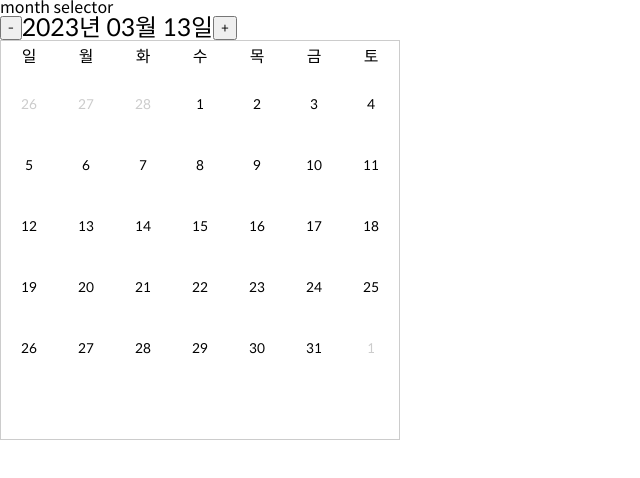
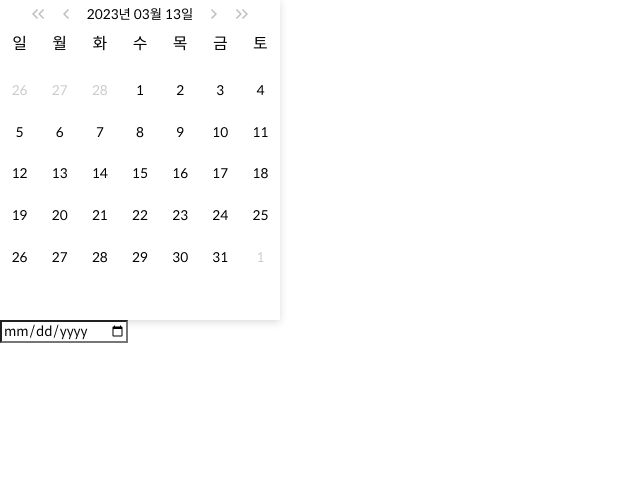
Before and after one commit to te-ing/fe-study, a React (Create React App) app in the folder calendar/: page / in a window 1280 px wide. Shown: the top 478 px of the page, without its empty margins (0-640 px from the left). Built offline with nearby package versions, Linux system fonts and the light colour scheme.

Commit message:
feat: 날짜변경 헤더 구현 및 리팩토링

```diff
--- a/calendar/src/App.tsx
+++ b/calendar/src/App.tsx
@@ -1,32 +1,29 @@
+import Header from "components/header/Header";
 import MonthView from "components/month/MonthView";
+import styles from "scss/app.module.scss";
 import dayjs from "dayjs";
 import { useState } from "react";
 import "scss/index.scss";
 
 function App() {
-  const [count, setCount] = useState<number>(0);
-  const currMonth = dayjs().subtract(-count, "M");
-  const monthIncrement = () => {
-    setCount(count + 1);
-  };
-
-  const monthDecrement = () => {
-    setCount(count - 1);
-  };
+  const [month, setMonth] = useState<number>(0);
+  const currMonth = dayjs().subtract(-month, "M");
+  const increment = (level: "year" | "month") => (level === "month" ? setMonth(month - 1) : setMonth(month - 12));
+  const decrement = (level: "year" | "month") => (level === "month" ? setMonth(month + 1) : setMonth(month + 12));
+  const reset = () => setMonth(0);
 
   return (
     <>
-      <p>month selector</p>
-      <div style={{ display: "flex" }}>
-        <button type="button" onClick={monthDecrement}>
-          -
-        </button>
-        <p style={{ fontSize: "24px" }}>{currMonth.format("YYYY년 MM월 DD일")}</p>
-        <button type="button" onClick={monthIncrement}>
-          +
-        </button>
+      <div className={styles.wrapper}>
+        <Header
+          date={currMonth}
+          increase={(level) => increment(level)}
+          decrease={(level) => decrement(level)}
+          reset={reset}
+        />
+        <MonthView date={currMonth} />
       </div>
-      <MonthView date={currMonth} />
+      <input type="date" />
     </>
   );
 }
--- /dev/null
+++ b/calendar/src/components/header/Header.tsx
@@ -0,0 +1,35 @@
+import MonthView from "components/month/MonthView";
+import dayjs from "dayjs";
+import styles from "scss/components/header/header.module.scss";
+import { DoubleArrow, SingleArrow } from "scss/svg";
+
+type TProps = {
+  date: dayjs.ConfigType;
+  increase: (level: "month" | "year") => void;
+  decrease: (level: "month" | "year") => void;
+  reset: () => void;
+};
+
+function Header({ date, increase, decrease, reset }: TProps) {
+  return (
+    <div className={styles.wrapper}>
+      <button type="button" onClick={() => increase("year")} className={styles.reverse}>
+        <DoubleArrow />
+      </button>
+      <button type="button" onClick={() => increase("month")} className={styles.reverse}>
+        <SingleArrow />
+      </button>
+      <button type="button" onClick={reset}>
+        {dayjs(date).format("YYYY년 MM월 DD일")}
+      </button>
+      <button type="button" onClick={() => decrease("month")}>
+        <SingleArrow />
+      </button>
+      <button type="button" onClick={() => decrease("year")}>
+        <DoubleArrow />
+      </button>
+    </div>
+  );
+}
+
+export default Header;
--- a/calendar/src/components/month/MonthView.tsx
+++ b/calendar/src/components/month/MonthView.tsx
@@ -1,4 +1,5 @@
 import dayjs from "dayjs";
+import { MouseEventHandler } from "react";
 import styles from "scss/components/month/monthView.module.scss";
 import { numberToArray } from "utils";
 
@@ -13,6 +14,11 @@ export default function MonthView({ date }: TProps) {
   const month = numberToArray(dayjs(date).daysInMonth());
   const lastMonth = numberToArray(dayjs(date).subtract(1, "M").daysInMonth());
   const nextMonth = numberToArray(6 - endOfDay);
+
+  const handleClickDay: MouseEventHandler<HTMLButtonElement> = (target) => {
+    const day = target.currentTarget.innerText;
+    console.log(`${dayjs(date).format("YYYY-MM")}-${day.length < 2 ? `0${day}` : day}`);
+  };
 
   return (
     <div className={styles.wrapper}>
@@ -29,7 +35,7 @@ export default function MonthView({ date }: TProps) {
           ))
         : ""}
       {month.map((day) => (
-        <button type="button" key={`curr-${day}`}>
+        <button type="button" key={`curr-${day}`} onClick={handleClickDay}>
           {day}
         </button>
       ))}
--- /dev/null
+++ b/calendar/src/scss/app.module.scss
@@ -0,0 +1,10 @@
+@use "scss/base/mixin";
+@use "scss/base/colors";
+
+.wrapper {
+  display: flex;
+  flex-direction: column;
+  width: 280px;
+  height: 320px;
+  box-shadow: 0 2px 8px rgba(0, 0, 0, 15%);
+}
--- a/calendar/src/scss/base/_colors.scss
+++ b/calendar/src/scss/base/_colors.scss
@@ -1,5 +1,7 @@
 $WHITE: #ffffff;
 $BLACK: #000000;
+$BLUE1: #e6f7ff;
+$BLUE2: #1890ff;
 
 $SLATE50: #f8fafc;
 $SLATE100: #f1f5f9;
--- a/calendar/src/scss/base/_mixin.scss
+++ b/calendar/src/scss/base/_mixin.scss
@@ -1,4 +1,5 @@
 @mixin buttonReset {
+  cursor: pointer;
   background: none;
   border: none;
 }
--- /dev/null
+++ b/calendar/src/scss/components/header/header.module.scss
@@ -0,0 +1,18 @@
+@use "scss/base/mixin";
+@use "scss/base/colors";
+
+.wrapper {
+  display: flex;
+  align-items: center;
+  justify-content: center;
+
+  button {
+    @include mixin.buttonReset;
+    min-width: 28px;
+    min-height: 28px;
+  }
+}
+
+.reverse {
+  transform: scaleX(-1);
+}
--- a/calendar/src/scss/components/month/monthView.module.scss
+++ b/calendar/src/scss/components/month/monthView.module.scss
@@ -1,16 +1,25 @@
 @use "scss/base/mixin";
+@use "scss/base/colors";
 
 .wrapper {
   button {
     @include mixin.buttonReset;
+    border-radius: 10px;
+
+    &:hover {
+      background: colors.$BLUE1;
+    }
+
+    &:active {
+      background: colors.$BLUE2;
+    }
   }
   display: grid;
-  grid-template-rows: auto repeat(6, 1fr);
+  grid-template-rows: repeat(7, 1fr);
   grid-template-columns: repeat(7, 1fr);
   gap: 1px;
-  width: 400px;
-  height: 400px;
-  border: 1px solid #cccccc;
+  width: 100%;
+  height: 100%;
 }
 
 .emptyDay {
--- /dev/null
+++ b/calendar/src/scss/svg/index.ts
@@ -0,0 +1,2 @@
+export { ReactComponent as SingleArrow } from "./single-arrow.svg";
+export { ReactComponent as DoubleArrow } from "./double-arrow.svg";
```
Also changed, not shown: calendar/src/scss/svg/double-arrow.svg (added), calendar/src/scss/svg/single-arrow.svg (added).
